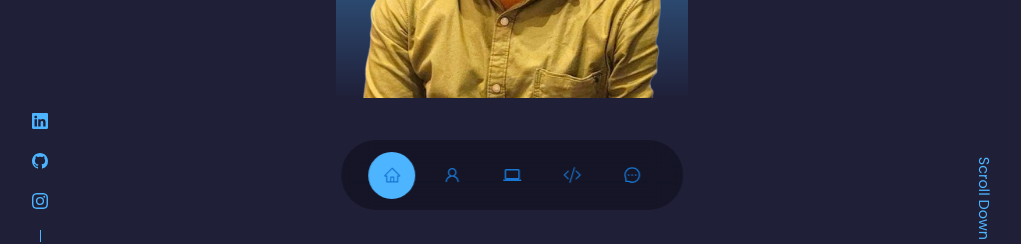
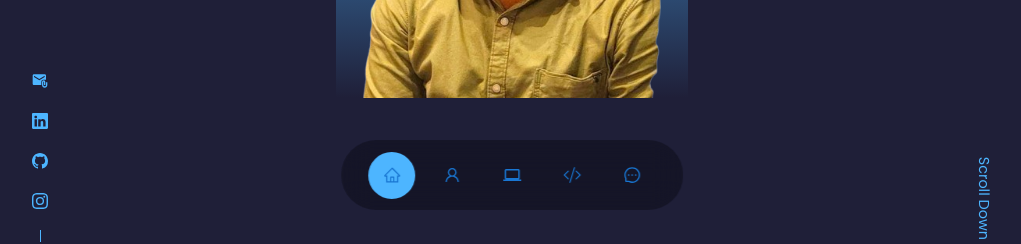
Before and after one commit to sudhanshu287/sudhanshu-portfolio, a React (Vite) app: page / in a window 1280 px wide. Shown: the part 558-802 px from the top of the page, without its empty margins (128-1149 px from the left). Built offline with nearby package versions, Linux system fonts and the light colour scheme.

Commit message:
in headers section mail socials icon is added

```diff
--- a/src/components/header/HeaderSocial.jsx
+++ b/src/components/header/HeaderSocial.jsx
@@ -1,15 +1,25 @@
-import React from 'react'
-import {BsLinkedin} from 'react-icons/bs';
-import {BsGithub} from 'react-icons/bs';
-import {BsInstagram} from 'react-icons/bs';
+import React from "react";
+import { BsLinkedin } from "react-icons/bs";
+import { BsGithub } from "react-icons/bs";
+import { BsInstagram } from "react-icons/bs";
+import { MdAttachEmail } from "react-icons/md";
 const HeaderSocial = () => {
   return (
     <div className="header__socials">
-        <a href="https://linkedin.com/in/sudhanshu287" target="_blank"><BsLinkedin /></a>
-        <a href="https://github.com/sudhanshu287" target="_blank"><BsGithub/></a>
-        <a href="https://instagram.com/sudhanshu_287" target="_blank"><BsInstagram/></a>
+      <a href="mailto:sdn.patel.287@gmail.com" target="_blank">
+      <MdAttachEmail />
+      </a>
+      <a href="https://linkedin.com/in/sudhanshu287" target="_blank">
+        <BsLinkedin />
+      </a>
+      <a href="https://github.com/sudhanshu287" target="_blank">
+        <BsGithub />
+      </a>
+      <a href="https://instagram.com/sudhanshu_287" target="_blank">
+        <BsInstagram />
+      </a>
     </div>
-  )
-}
+  );
+};
 
-export default HeaderSocial
+export default HeaderSocial;
```
